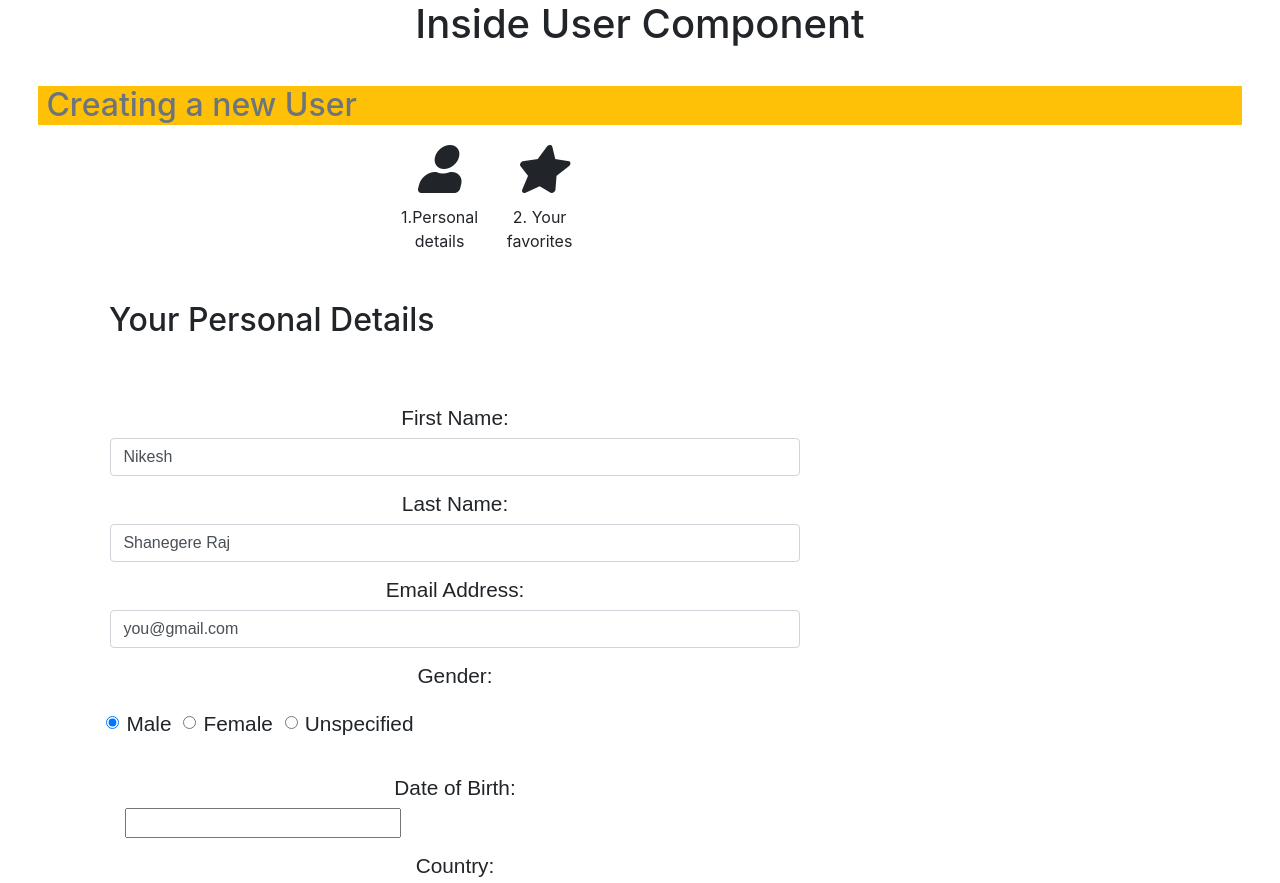
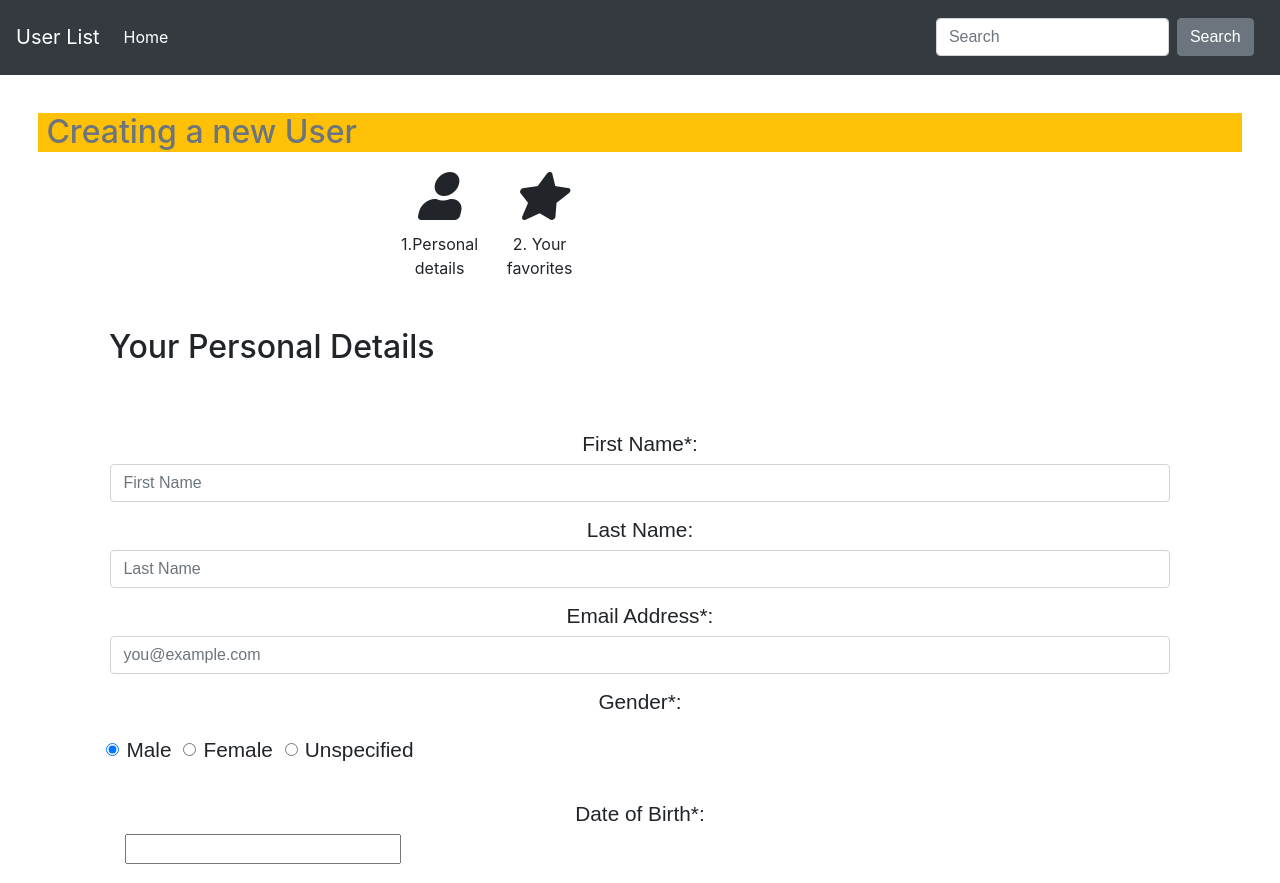
Before and after one commit to nikeshsraj10/project-lockdown, a React (Create React App) app: page / in a window 1280 px wide. Shown: the top 883 px of the page. Built offline with nearby package versions, Linux system fonts and the light colour scheme.

Commit message:
1-Added Form Validations 2-Added Header component

```diff
--- a/package.json
+++ b/package.json
@@ -9,6 +9,7 @@
     "bootstrap": "^4.4.1",
     "font-awesome": "^4.7.0",
     "formik": "^2.1.4",
+    "jquery": "^3.4.1",
     "react": "^16.13.1",
     "react-bootstrap": "^1.0.0",
     "react-datepicker": "^2.14.1",
--- a/src/App.js
+++ b/src/App.js
@@ -1,4 +1,5 @@
 import React from 'react';
+import Header from './components/Header/Header';
 import FormsDemo from './components/FormsDemo/FormsDemo';
 import User from './components/User/User';
 import './App.css';
@@ -6,6 +7,7 @@
 function App() {
   return (
     <div className="App">
+      <Header/>
       <User/>
     </div>
   );
--- /dev/null
+++ b/src/components/Header/Header.js
@@ -0,0 +1,35 @@
+import React from 'react';
+import 'bootstrap/dist/js/bootstrap.min.js';
+
+const Header = (props) => (
+    <React.Fragment>
+        <nav className="navbar navbar-expand-md navbar-dark bg-dark">
+        <a className="navbar-brand" href="#">User List</a>
+        <button className="navbar-toggler" type="button" data-toggle="collapse" data-target="#navbarsExampleDefault" aria-controls="navbarsExampleDefault" aria-expanded="false" aria-label="Toggle navigation">
+        <span className="navbar-toggler-icon"></span>
+        </button>
+
+        <div className="collapse navbar-collapse" id="navbarsExampleDefault">
+        <ul className="navbar-nav mr-auto">
+            <li className="nav-item active">
+            <a className="nav-link" href="#">Home <span className="sr-only">(current)</span></a>
+            </li>
+            {/* <li className="nav-item dropdown">
+            <a className="nav-link dropdown-toggle" href="#" id="dropdown01" data-toggle="dropdown" aria-haspopup="true" aria-expanded="false">Dropdown</a>
+            <div className="dropdown-menu" aria-labelledby="dropdown01">
+                <a className="dropdown-item" href="#">Action</a>
+                <a className="dropdown-item" href="#">Another action</a>
+                <a className="dropdown-item" href="#">Something else here</a>
+            </div>
+            </li> */}
+        </ul>
+        <form className="form-inline my-2 my-lg-0" style={{'margin-right': '0px'}}>
+            <input className="form-control mr-sm-2" type="text" placeholder="Search" aria-label="Search"/>
+            <button className="btn btn-secondary my-2 my-sm-0" type="submit">Search</button>
+        </form>
+        </div>
+    </nav>
+  </React.Fragment>
+);
+
+export default Header;
--- a/src/components/User/User.js
+++ b/src/components/User/User.js
@@ -9,20 +9,28 @@
 
 import 'font-awesome/css/font-awesome.min.css';
 
+const initState = {
+    firstName: '',
+    lastName: '',
+    email: '',
+    gender: 1,
+    birthdate: null,
+    country: COUNTRIES[0],
+    mobile: '',
+    errorObj: {
+        firstName: true,
+        email: true,
+        birthdate: true,
+        mobile: true,
+        formValid: true
+    }
+
+}
 
 export default class User extends Component{
     constructor(props){
         super(props);
-        this.state = {
-            firstName: 'Nikesh',
-            lastName: 'Shanegere Raj',
-            email: 'you@gmail.com   ',
-            gender: 1,
-            birthdate: null,
-            country: 'India',
-            mobile: '+919482042831',
-
-        }
+        this.state = initState;
     }
 
     handlePersonalDetailsChange = (event) => {
@@ -38,10 +46,96 @@
         });
     }
 
+    handleBirthdayChange = (date) => {
+        this.setState({
+            birthdate: date
+        });
+    }
+
+    handleCountryChange = (event) => {
+        const {name, value} = event.target;
+        this.setState({
+            [name]: value
+        })
+    }
+
+    validateForm = () => {
+        let errorObj = {
+            firstName: false,
+            email: false,
+            birthdate: false,
+            mobile: false,
+            formValid: false
+        }
+        //firstName validation
+        if(!this.state.firstName){
+            errorObj.firstName = false;
+        }else{
+            //Check for Valid name i.e. alphanumeric only
+            let regex = new RegExp(/^[a-z0-9]+$/, 'i');
+            if(regex.test(this.state.firstName))
+                errorObj.firstName = true
+            else
+                errorObj.firstName = false;
+        }
+        //firstName validation
+        if(!this.state.email){
+            errorObj.email = false;
+        }else{
+            //Check for Valid email
+            let regex = new RegExp(/^[a-zA-Z0-9.!#$%&’*+/=?^_`{|}~-]+@[a-zA-Z0-9-]+(?:\.[a-zA-Z0-9-]+)*$/);
+            if(regex.test(this.state.email))
+                errorObj.email = true
+            else
+                errorObj.email = false;
+        }
+        //Validate Birthdate
+        if(!this.state.birthdate)
+            errorObj.birthdate = false;
+        else
+            errorObj.birthdate = true;
+        //Validate Mobile Number
+        if(!this.state.mobile){
+            errorObj.mobile = false;
+        }else{
+            //Check for Mobile Number i.e. start with + or numbers
+            let regex = new RegExp(/^[\+]?[(]?[0-9]{3}[)]?[-\s\.]?[0-9]{3}[-\s\.]?[0-9]{4,6}$/, 'im');
+            if(regex.test(this.state.mobile))
+                errorObj.mobile = true
+            else
+                errorObj.mobile = false;
+        }
+        if(errorObj.firstName && errorObj.mobile && errorObj.birthdate && errorObj.email){
+            //Form is Valid
+            errorObj.formValid = true;
+            return errorObj;
+        }else{
+            errorObj.formValid = false;
+            return errorObj;
+        }
+    }
+
+    handleSubmit = (event) => {
+        event.preventDefault();
+        const errorObj = this.validateForm();
+        if(errorObj.formValid){
+            console.log(this.state);
+            this.setState({
+                ...initState
+            })
+        }else{
+            this.setState({
+                errorObj: {...errorObj}
+            })
+            return;
+        }
+        console.log(this.state);
+    }
+
     render(){
+        console.log(this.state.errorObj)
         return(
             <React.Fragment>
-                <h1>Inside User Component</h1>
                 <div className={classes.page}>
                     {/* Form Header */}
                     <div >
@@ -64,44 +158,42 @@
                         <div className="py-5 text-center pl-4">
                             <h2 className={classes['align-left']}>Your Personal Details</h2>
                         </div>
-                        <div className="col-md-8 col-sm-12">
-                            <form name="personalDetailsForm" className="needs-validation" noValidate>
+                        <div className="col-sm-12">
+                            <form name="personalDetailsForm" className="needs-validation" >
                                 <div className="row">
                                     <div className="col-sm-12 mb-3">
-                                        <label htmlFor="firstName" >First Name: </label>
-                                        <input  type="text" className="form-control" id="firstName"
-                                                placeholder="First Name" value={this.state.firstName}
+                                        <label htmlFor="firstName" >First Name*: </label>
+                                        <input  type="text" className="form-control" id="firstName" name="firstName"
+                                                placeholder="First Name" value={this.state.firstName} maxLength="20"
                                                 onChange={this.handlePersonalDetailsChange} required/>
                                     </div>
-                                    <div className="invalid-feedback">
-                                        Valid first name is required
-                                    </div>
+                                    {!this.state.errorObj.firstName ? <div className="pl-3" style={{color: 'red'}}>
+                                    Please enter a valid First Name
+                                    </div> : null}
                                 </div>
                                 <div className="row">
                                     <div className="col-sm-12 mb-3">
                                         <label htmlFor="lastName" >Last Name: </label>
-                                        <input  type="text" className="form-control" id="lastName"
-                                                placeholder="Last Name" value={this.state.lastName}
-                                                onChange={this.handlePersonalDetailsChange} required/>
+                                        <input  type="text" className="form-control" id="lastName" name="lastName"
+                                                placeholder="Last Name" value={this.state.lastName} maxLength="20"
+                                                onChange={this.handlePersonalDetailsChange}/>
                                     </div>
-                                    <div className="invalid-feedback">
-                                        Valid last name is required
-                                    </div>
+
                                 </div>
                                 <div className="row">
                                     <div className="col-sm-12 mb-3">
-                                        <label htmlFor="email" >Email Address: </label>
-                                        <input  type="email" className="form-control" id="email"
+                                        <label htmlFor="email" >Email Address*: </label>
+                                        <input  type="email" className="form-control" id="email" name="email"
                                                 placeholder="you@example.com" value={this.state.email}
-                                                onChange={this.handlePersonalDetailsChange} required />
+                                                onChange={this.handlePersonalDetailsChange} required={true} />
                                     </div>
-                                    <div className="invalid-feedback">
-                                        Please enter a validate email address
-                                    </div>
+                                    {!this.state.errorObj.email ? <div className="pl-3" style={{color: 'red'}}>
+                                        Please enter a valid email address
+                                    </div> : null}
                                 </div>
                                 <div className="row">
                                     <div className="col-sm-12 mb-3">
-                                    <label htmlFor="gender">Gender: </label>
+                                    <label htmlFor="gender">Gender*: </label>
                                     <div className="form-group" data-toggle="buttons">
                                         <span className={["custom-control", "custom-checkbox", "p-3", classes.left].join(' ')}>
                                             <label  htmlFor="male">
@@ -132,16 +224,20 @@
                                 </div>
                                 <div className="row">
                                     <div className="col-sm-12 mb-3">
-                                        <label htmlFor="birthday" >Date of Birth: </label>
+                                        <label htmlFor="birthday" >Date of Birth*: </label>
                                         <div className="input-group-addon col-sm-12" style={{textAlign: "initial"}}>
-                                            <DatePicker selected={this.state.birthday ? this.state.birthday : null} />
+                                            <DatePicker selected={this.state.birthdate ? this.state.birthdate : null}
+                                                        onChange={this.handleBirthdayChange} />
                                         </div>
                                     </div>
+                                    {!this.state.errorObj.birthdate ? <div className="pl-3" style={{color: 'red'}}>
+                                        Please select your Date of Birth
+                                    </div> : null }
                                 </div>
                                 <div className="row">
                                     <div className="col-sm-12 mb-3">
-                                        <label htmlFor="country" >Country: </label>
-                                        <select value={this.state.country} className="custom-select d-block w-100" id="country">
+                                        <label htmlFor="country" >Country*: </label>
+                                        <select name="country" onChange={this.handleCountryChange} value={this.state.country} className="custom-select d-block w-100" id="country">
                                             {
                                                 COUNTRIES.map((country, index) => <option key={index}>{country}</option>)
                                             }
@@ -150,15 +246,17 @@
                                 </div>
                                 <div className="row">
                                     <div className="col-sm-12 mb-3">
-                                        <label htmlFor="mobile" >Mobile Number: </label>
-                                        <input type="text" className="form-control" id="mobile" placeholder="Mobile" required value={this.state.mobile} />
+                                        <label htmlFor="mobile" >Mobile Number*: </label>
+                                        <input  type="text" className="form-control" id="mobile" name="mobile"
+                                                placeholder="Mobile" value={this.state.mobile} required
+                                                onChange={this.handlePersonalDetailsChange} />
                                     </div>
-                                    <div className="invalid-feedback">
-                                        Please enter a validate mobile number
-                                    </div>
+                                    {!this.state.errorObj.mobile ? <div className="pl-3" style={{color: 'red'}}>
+                                        Please enter a valid mobile number
+                                    </div> : null}
                                 </div>
                                 <hr className="mb-4"/>
-                                <button className="btn btn-primary btn-lg btn-block" type="submit">Add User</button>
+                                <button className="btn btn-primary btn-lg btn-block" onClick={this.handleSubmit} type="submit">Add User</button>
                             </form>
                         </div>
                     </div>
```
Also changed, not shown: src/components/Header/Header.module.css (added), 1 other file (tests, documents, lock files or other folders).
